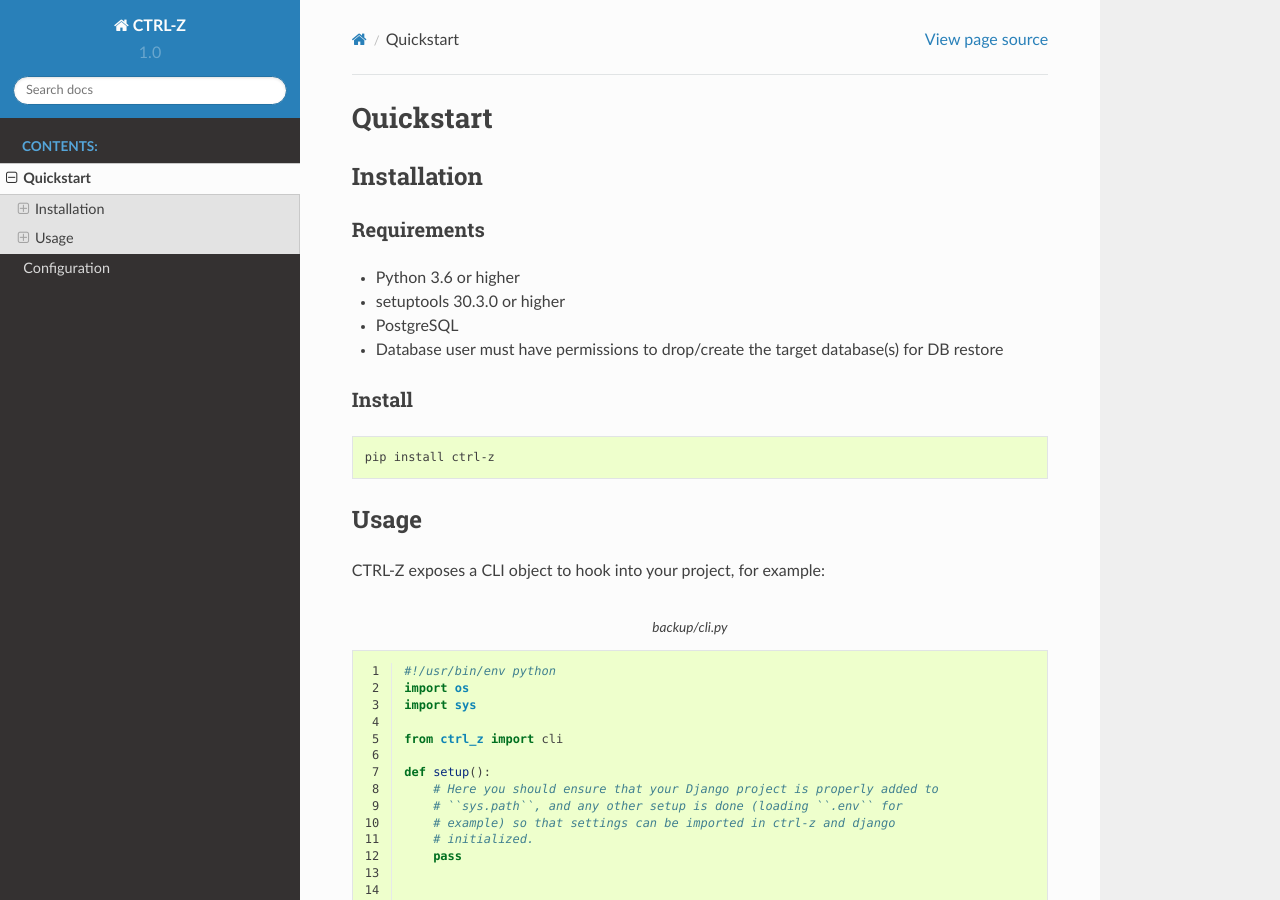
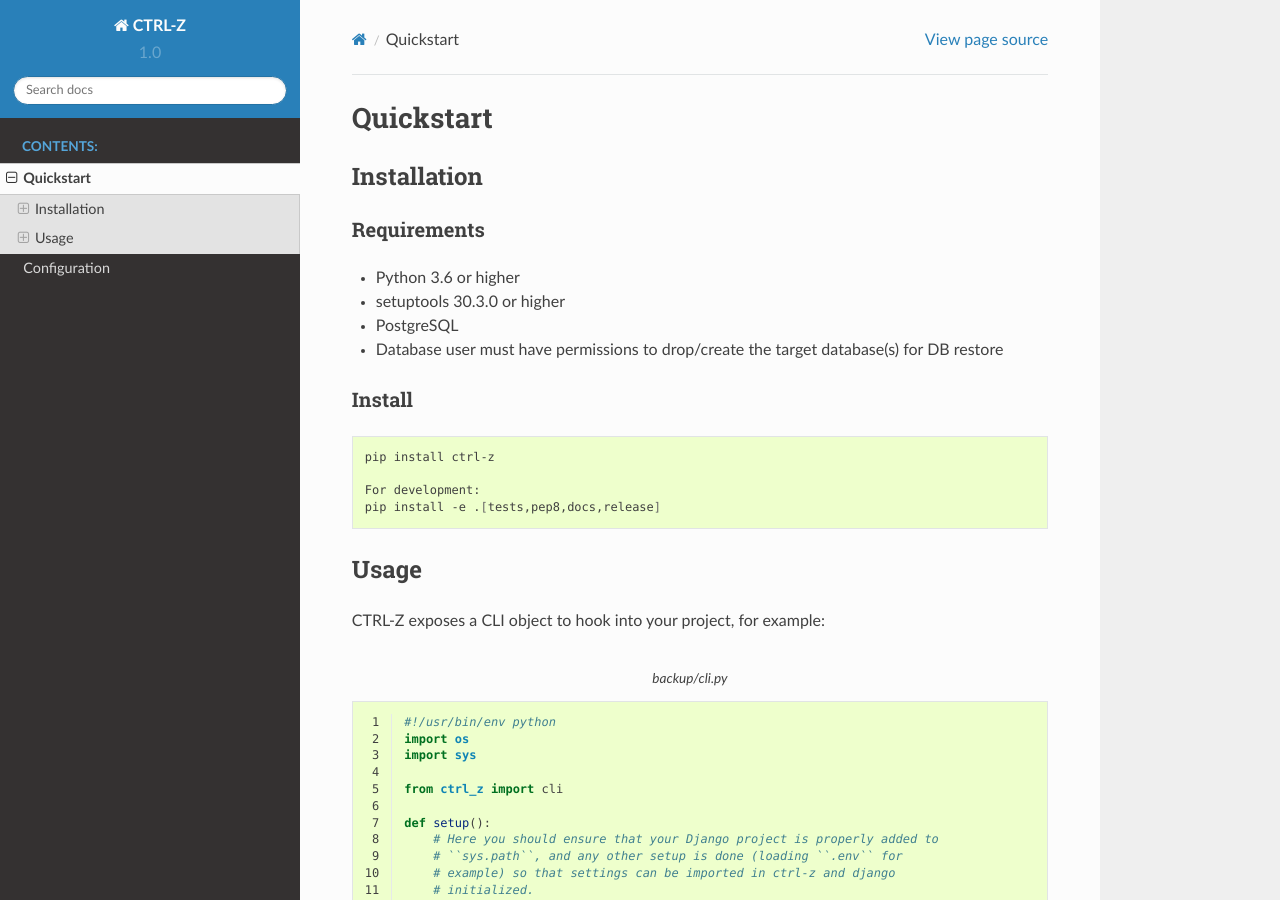
Before and after one commit to isprojects/ctrl-z, a Sphinx documentation site: the page built from doc/quickstart.rst, in a window 1280 px wide and 900 px high. Built offline with Sphinx 7.4.7 and the Read the Docs theme 2.0.0, drawn with Linux system fonts in a browser that asks for light colours.

```diff
--- a/doc/quickstart.rst
+++ b/doc/quickstart.rst
@@ -20,6 +20,10 @@
 .. code-block:: bash
 
     pip install ctrl-z
+
+    For development:
+    pip install -e .[tests,pep8,docs,release]
+
 
 
 .. _usage:
```
Also changed, not shown: 3 other files.
